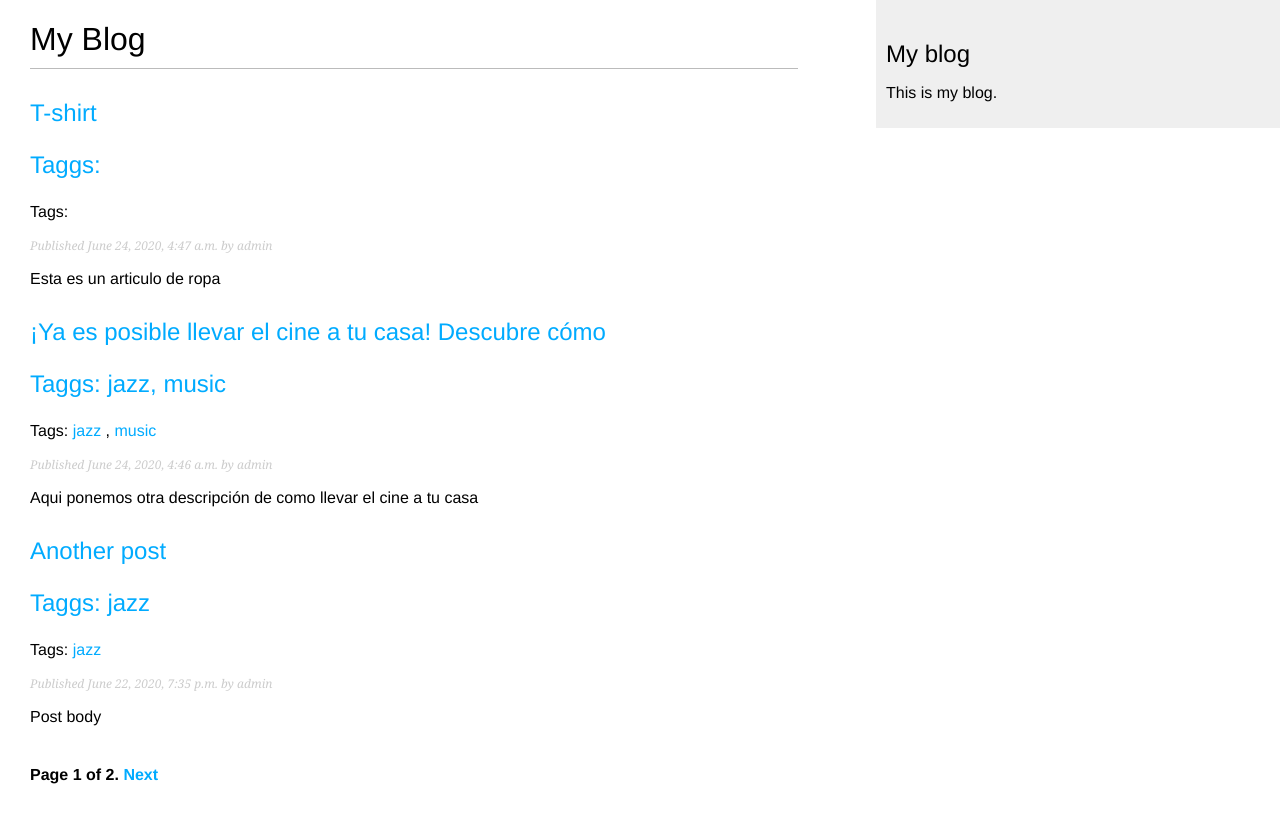
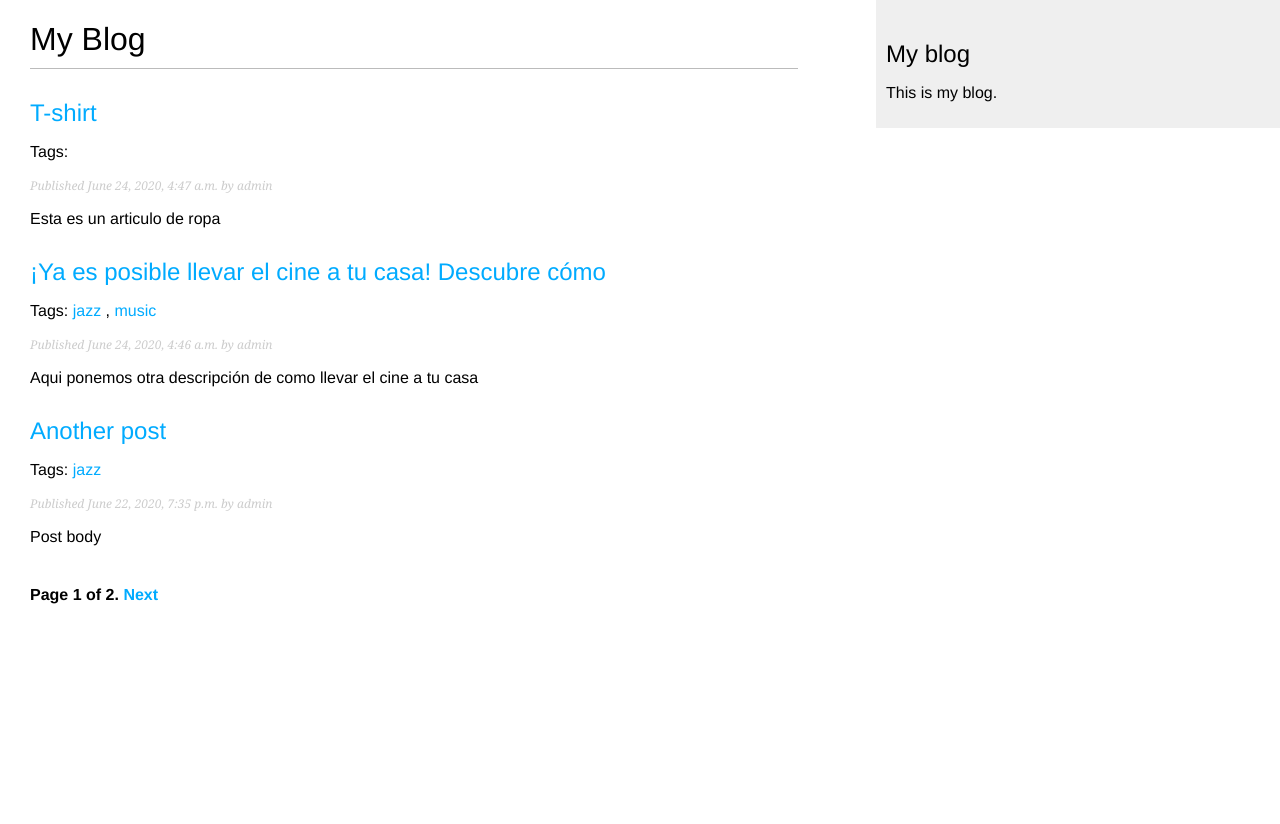
Before and after one commit to santeive/blog, a Django app: page /blog/ in a window 1280 px wide. After the commit the page ends 604 px from the top, so only its background shows below. Run offline with Django 3.2, Linux system fonts and the light colour scheme; data comes from the database, SQL or seed files in the repository; parts of the project's set-up code (start-up, migrations or seed data) failed here and were passed over.

Commit message:
Some little changes in detail view

```diff
--- a/blog/templates/blog/post/detail.html
+++ b/blog/templates/blog/post/detail.html
@@ -47,4 +47,5 @@
       <p><input type="submit" value="Add comment"></p>
     </form>
   {% endif %}
+
 {% endblock %}
--- a/blog/templates/blog/post/list.html
+++ b/blog/templates/blog/post/list.html
@@ -4,14 +4,13 @@
 
 {% block content %}
   <h1>My Blog</h1>
+  {% if tag %}
+    <h2>Posts tagged with "{{ tag.name }}"</h2>
+  {% endif %}
   {% for post in posts %}
-  {% if tag %}
-    <h2> Posts tagged with "{{ tag.name }}"</h2>
-  {% endif %}
     <h2>
       <a href="{{ post.get_absolute_url }}">
         {{ post.title }}
-        <p class="tags">Taggs: {{ post.tags.all|join:", " }}</p>
       </a>
     </h2>
     <p class="tags">
```
